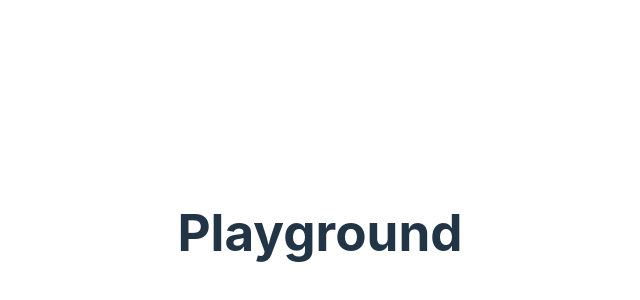
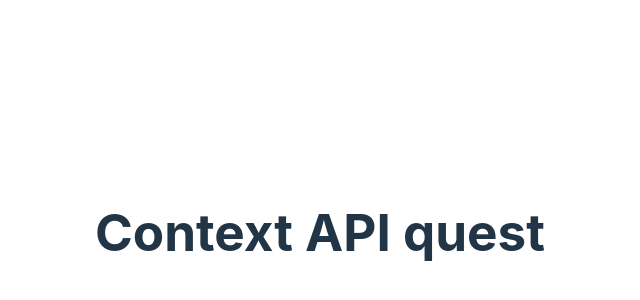
Before and after one commit to VinchC/practice, a React (Vite) app: page / in a window 1280 px wide. Shown: the part 168-468 px from the top of the page, without its empty margins (320-960 px from the left). Built offline with nearby package versions, Linux system fonts and the light colour scheme.

Commit message:
context api quest first commit

```diff
--- a/src/App.jsx
+++ b/src/App.jsx
@@ -3,7 +3,7 @@ import "./App.css";
 function App() {
   return (
     <>
-      <h1>Playground</h1>
+      <h1>Context API quest</h1>
     </>
   );
 }
```
